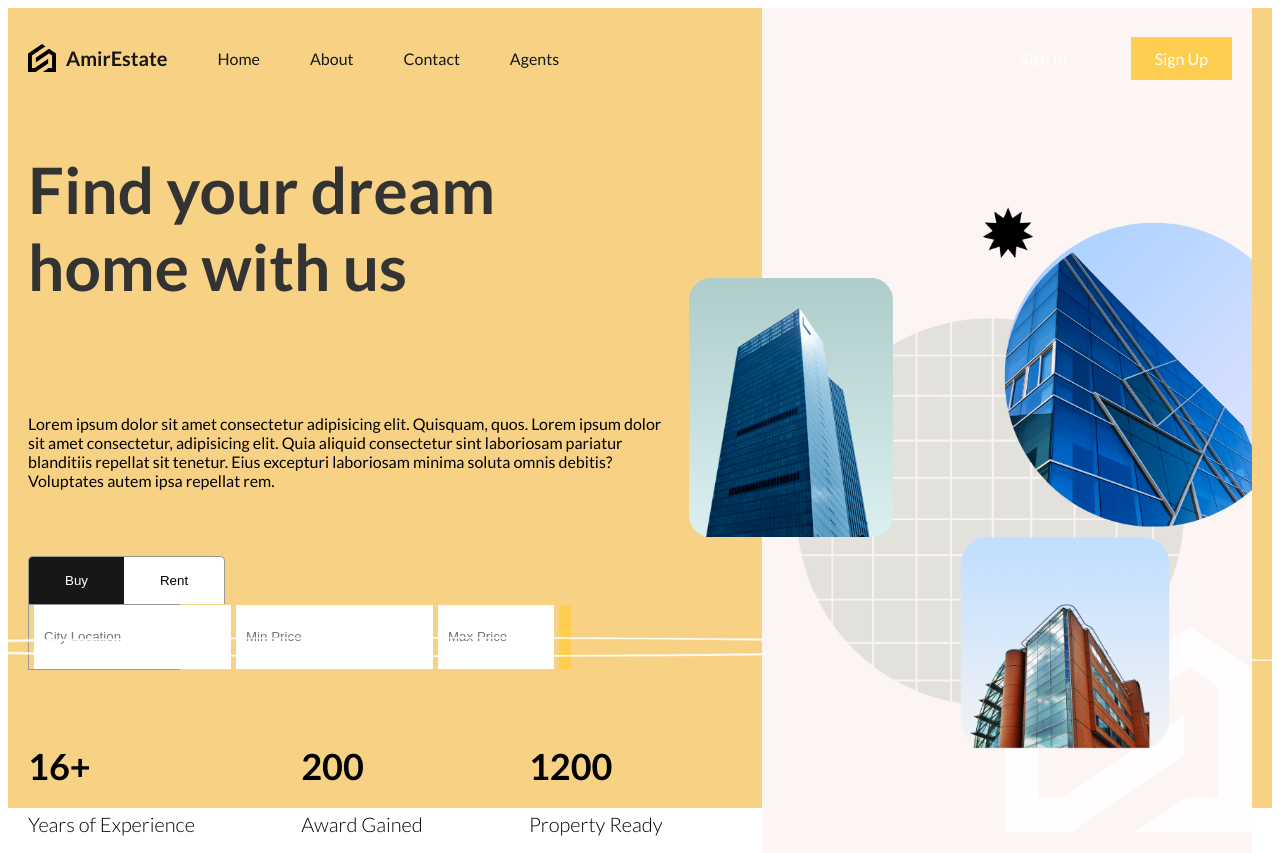
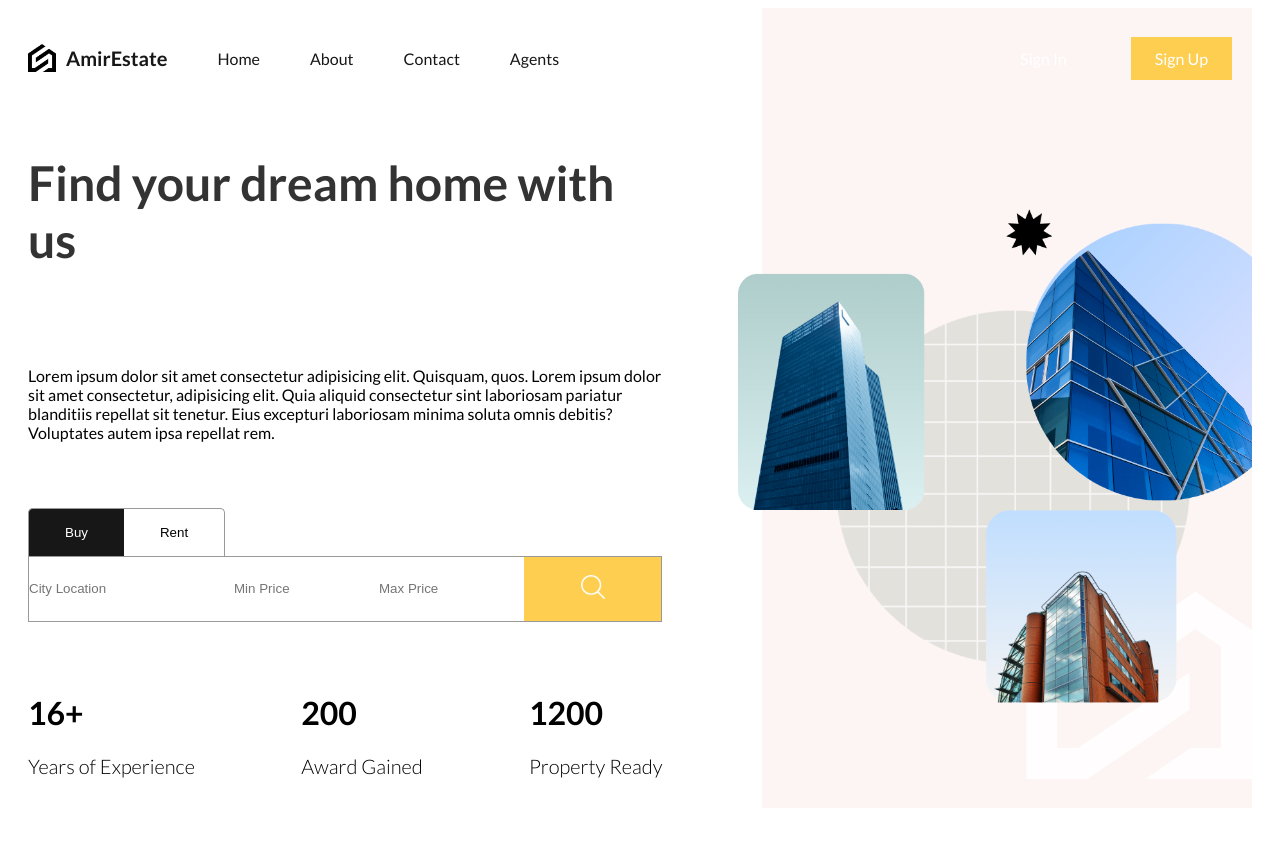
Before and after one commit to Amir-6687/estate, a React (Vite) app: page / in a window 1280 px wide. Shown: the top 853 px of the page. After the commit the page ends 816 px from the top, so only its background shows below. Built offline with nearby package versions, Linux system fonts and the light colour scheme.

Commit message:
homPage & searchBar finished

```diff
--- a/src/component/Navbar/searchBar/SearchBar.jsx
+++ b/src/component/Navbar/searchBar/SearchBar.jsx
@@ -45,7 +45,7 @@ function SearchBar() {
           placeholder="Max Price"
         />
         <button>
-          <img src="../../../../public/search.png" alt="" />
+          <img src="/search.png" alt="" />
         </button>
       </form>
     </div>
--- a/src/component/Navbar/searchBar/searchBar.scss
+++ b/src/component/Navbar/searchBar/searchBar.scss
@@ -25,7 +25,6 @@
       }
     }
   }
-}
 
   form {
     border: 1px solid #999;
@@ -34,18 +33,33 @@ form {
     height: 64px;
     gap: 5px;
 
+    @include sm {
+      flex-direction: column;
+      border: none;
+    }
+
     input {
       border: none;
       padding: 0px 10px;
       width: 200px;
-  }
 
       @include lg {
-    padding: 0px 5px;
-
+        padding: 0px;
         &:nth-child(2),
         &:nth-child(3) {
           width: 140px;
+        }
+      }
+      @include md {
+        width: auto;
+        &:nth-child(2),
+        &:nth-child(3) {
+          width: auto;
+        }
+      }
+      @include sm {
+        padding: 20px;
+        border: 1px solid #999;
       }
     }
 
@@ -55,9 +69,14 @@ form {
       background-color: #fece51;
       flex: 1;
 
+      @include sm {
+        padding: 10px;
+      }
+
       img {
         width: 24px;
         height: 24px;
       }
     }
   }
+}
--- a/src/layout.scss
+++ b/src/layout.scss
@@ -11,15 +11,15 @@
   flex-direction: column;
 
   @include lg {
-    background-color: rgb(247, 210, 132);
+    // background-color: rgb(247, 210, 132);
     max-width: 1280px;
   }
   @include md {
-    background-color: rgb(186, 203, 234);
+    // background-color: rgb(186, 203, 234);
     max-width: 768px;
   }
   @include sm {
-    background-color: rgb(239, 200, 200);
+    // background-color: rgb(239, 200, 200);
     max-width: 640px;
   }
 
--- a/src/routes/homePage/homePage.scss
+++ b/src/routes/homePage/homePage.scss
@@ -1,3 +1,5 @@
+@use "../../responsive.scss" as *;
+
 .homePage {
   display: flex;
   height: 100%;
@@ -13,18 +15,38 @@
       gap: 50px;
       height: 100%;
 
+      @include md {
+        padding: 0;
+      }
+
+      @include sm {
+        justify-content: flex-start;
+      }
+
       .title {
         font-size: 64px;
         font-weight: 600;
         color: #333;
+
+        @include lg {
+          font-size: 48px;
+        }
       }
 
       .boxes {
         display: flex;
         justify-content: space-between;
 
+        @include sm {
+          display: none;
+        }
+
         h1 {
           font-size: 36px;
+
+          @include lg {
+            font-size: 32px;
+          }
         }
 
         h2 {
@@ -41,11 +63,19 @@
     position: relative;
     display: flex;
     align-items: center;
-  }
 
-  img {
-    width: 115%;
-    position: absolute;
-    right: 0;
+    @include md {
+      display: none;
+    }
+
+    img {
+      width: 115%;
+      position: absolute;
+      right: 0;
+
+      @include lg {
+        width: 105%;
+      }
+    }
   }
 }
```
Lines whose indentation alone changed are shown as unchanged.
